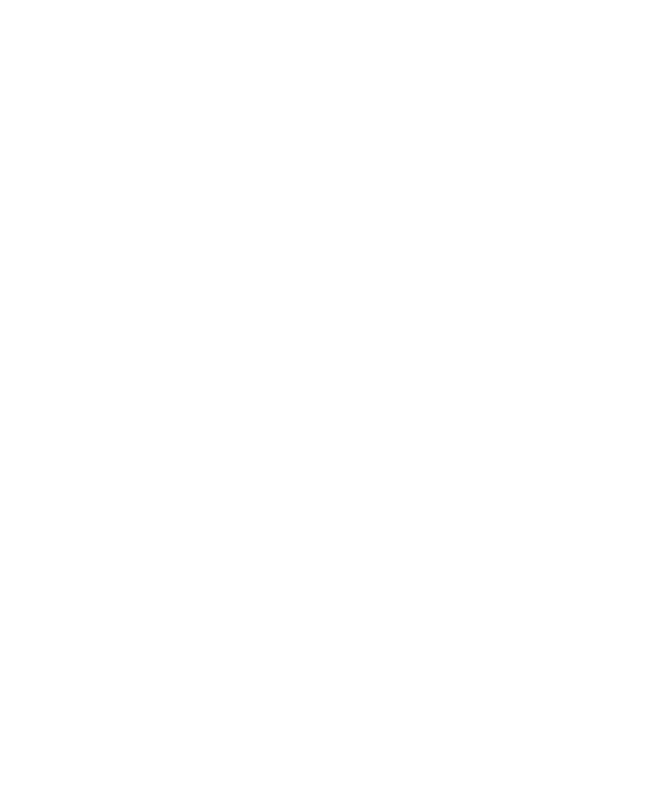
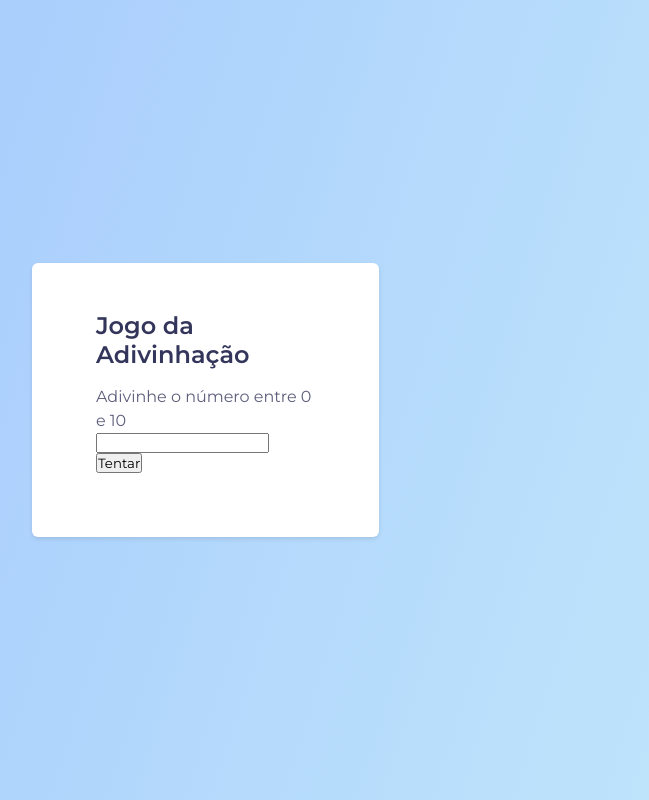
Before and after one commit to DavidFerreiraa/jogo-da-adivinhacao, a plain HTML site: page index.html in a window 1280 px wide. Shown: the whole page, without its empty margins (415-1064 px from the left). Drawn offline with Linux system fonts and the light colour scheme.

Commit message:
feat: add fonts & colors variables

```diff
--- a/index.html
+++ b/index.html
@@ -3,9 +3,23 @@
 <head>
     <meta charset="UTF-8">
     <meta name="viewport" content="width=device-width, initial-scale=1.0">
+    <link rel="preconnect" href="https://fonts.googleapis.com">
+    <link rel="preconnect" href="https://fonts.gstatic.com" crossorigin>
+    <link href="https://fonts.googleapis.com/css2?family=Montserrat:ital,wght@0,100..900;1,100..900&display=swap" rel="stylesheet">
+    <link rel="stylesheet" href="style.css">
     <title>Jogo da adivinhação</title>
 </head>
 <body>
+    <main class="try">
+        <div class="description">
+            <h1>Jogo da Adivinhação</h1>
+            <p> Adivinhe o número entre 0 e 10</p>
+        </div>
 
+        <form action="">
+            <input type="number" name="tentativa"/>
+            <input type="submit" value="Tentar"/>
+        </form>
+    </main>
 </body>
 </html>
--- a/style.css
+++ b/style.css
@@ -0,0 +1,63 @@
+* {
+    margin: 0;
+    padding: 0;
+    box-sizing: border-box;
+}
+
+:root {
+    font-size: 62.5%;
+    font-family: 'montserrat', sans-serif;
+
+    --linear-background-body: #C2E9FB, #A1C4FD;
+    --color-white: #FFFFFF;
+    --color-blue-title: #34355B;
+    --color-blue-text: #34355bcb;
+}
+
+html, body, input {
+    font-family: 'montserrat', sans-serif;
+}
+
+body {
+    font-size: 1.6rem;
+
+    display: grid;
+    place-content: center;
+
+    width: 100vw;
+    height: 100vh;
+
+    background-image: linear-gradient(287.56deg, var(--linear-background-body));
+}
+
+.try {
+    display: grid;
+    grid-template-columns: 1fr;
+    place-items: center;
+
+    width: min(42.8rem, 90%);
+
+    padding: 4.8rem 6.4rem 6.4rem;
+
+    border-radius: 0.6rem;
+    box-shadow: 0px 2px 4px rgba(0, 0, 0, 0.1);
+
+    background-color: var(--color-white);
+}
+
+.try h1 {
+    font-size: 2.4rem;
+    font-weight: 600;
+    color: var(--color-blue-title);
+}
+
+.try p {
+    line-height: 150%;
+    color: var(--color-blue-text);
+}
+
+.description {
+    display: flex;
+    flex-direction: column;
+    gap: 1.6rem;
+}
```
